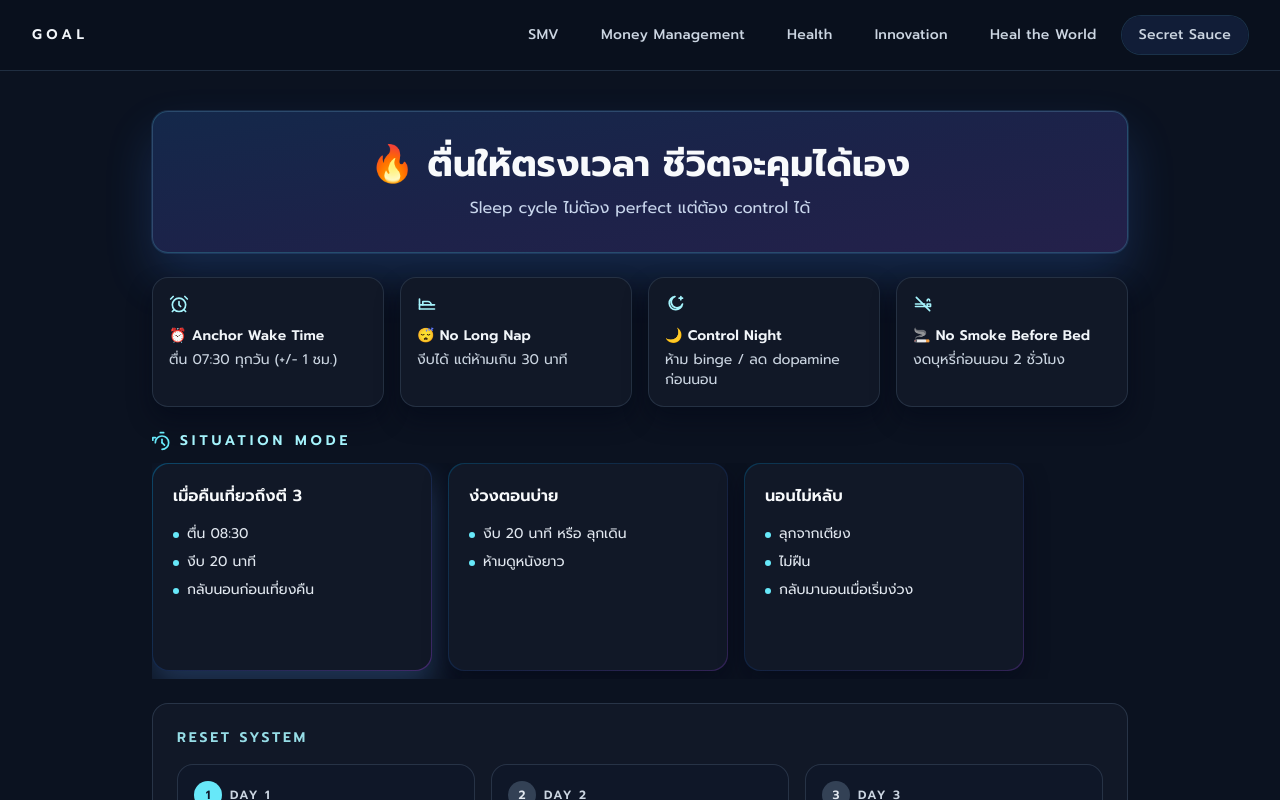
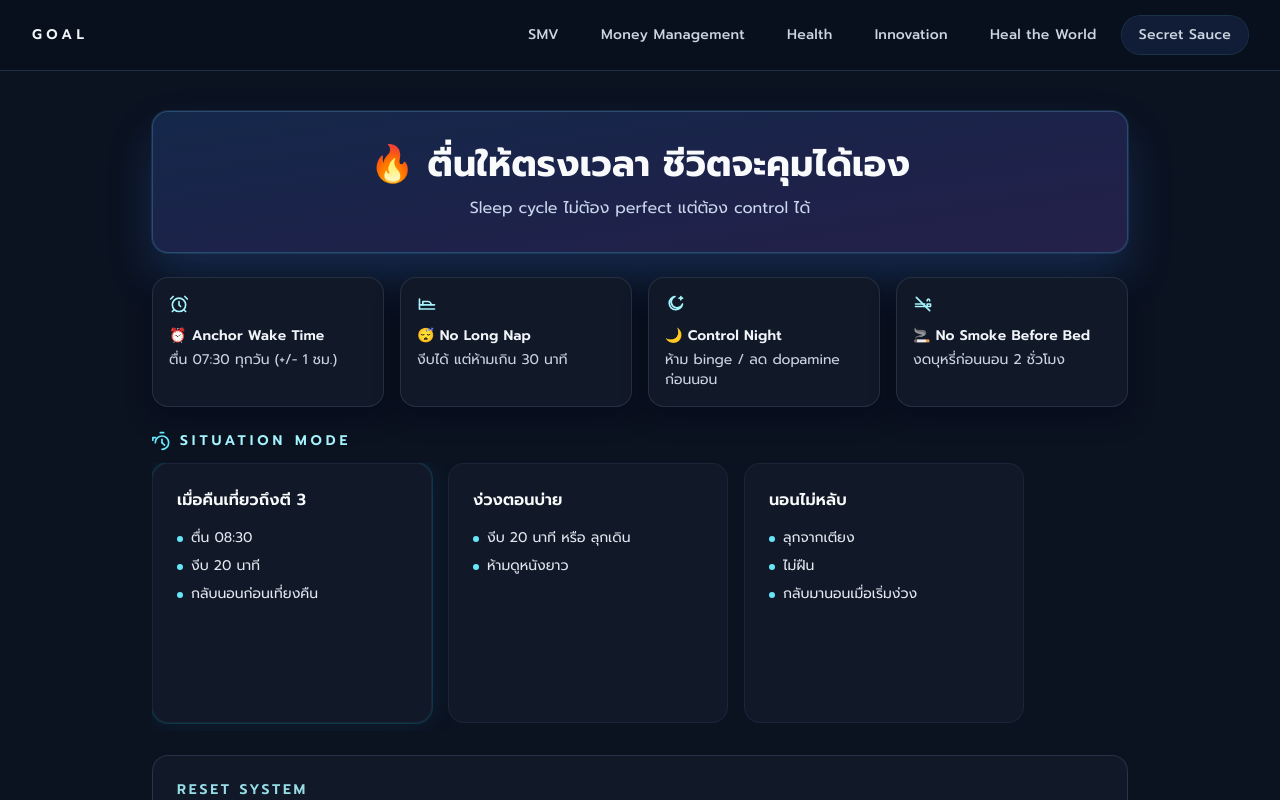
Before and after one commit to Fuadee/GOAL, a Next.js app: page /secret-sauce/sleep-cycle in a window 1280 px wide. Shown: the top 800 px of the page. Built offline with nearby package versions, Linux system fonts and the light colour scheme; a web font is replaced by a local one.

Commit message:
Simplify Situation cards to single-layer panel

```diff
--- a/app/secret-sauce/sleep-cycle/page.tsx
+++ b/app/secret-sauce/sleep-cycle/page.tsx
@@ -38,13 +38,12 @@ function RuleCard({ icon: Icon, title, description }: RuleCardProps) {
 function SituationCard({ title, actions, highlighted = false }: SituationCardProps) {
   return (
     <article
-      className={`w-[280px] shrink-0 snap-center rounded-2xl p-[1px] transition duration-200 ${
+      className={`w-[280px] shrink-0 snap-center rounded-2xl border border-slate-800/80 bg-[#111827] p-6 shadow-[0_0_0_1px_rgba(15,23,42,0.25)] transition duration-200 ${
         highlighted
-          ? 'bg-gradient-to-br from-sky-500/35 via-blue-500/20 to-purple-500/35 shadow-[0_16px_32px_rgba(96,165,250,0.24)]'
-          : 'bg-gradient-to-br from-sky-500/25 via-blue-500/15 to-purple-500/25 shadow-[0_10px_24px_rgba(2,6,23,0.4)]'
-      }`}
+          ? 'border-cyan-500/40 ring-1 ring-cyan-500/20 shadow-[0_0_30px_rgba(56,189,248,0.10)]'
+          : ''
+      } min-h-[260px]`}
     >
-      <div className="h-full min-h-[206px] rounded-2xl bg-[#111827] p-5">
       <h3 className="text-base font-semibold text-slate-50">{title}</h3>
       <ul className="mt-4 space-y-2">
         {actions.map((action) => (
@@ -54,7 +53,6 @@ function SituationCard({ title, actions, highlighted = false }: SituationCardPro
           </li>
         ))}
       </ul>
-      </div>
     </article>
   );
 }
```
Lines whose indentation alone changed are shown as unchanged.
